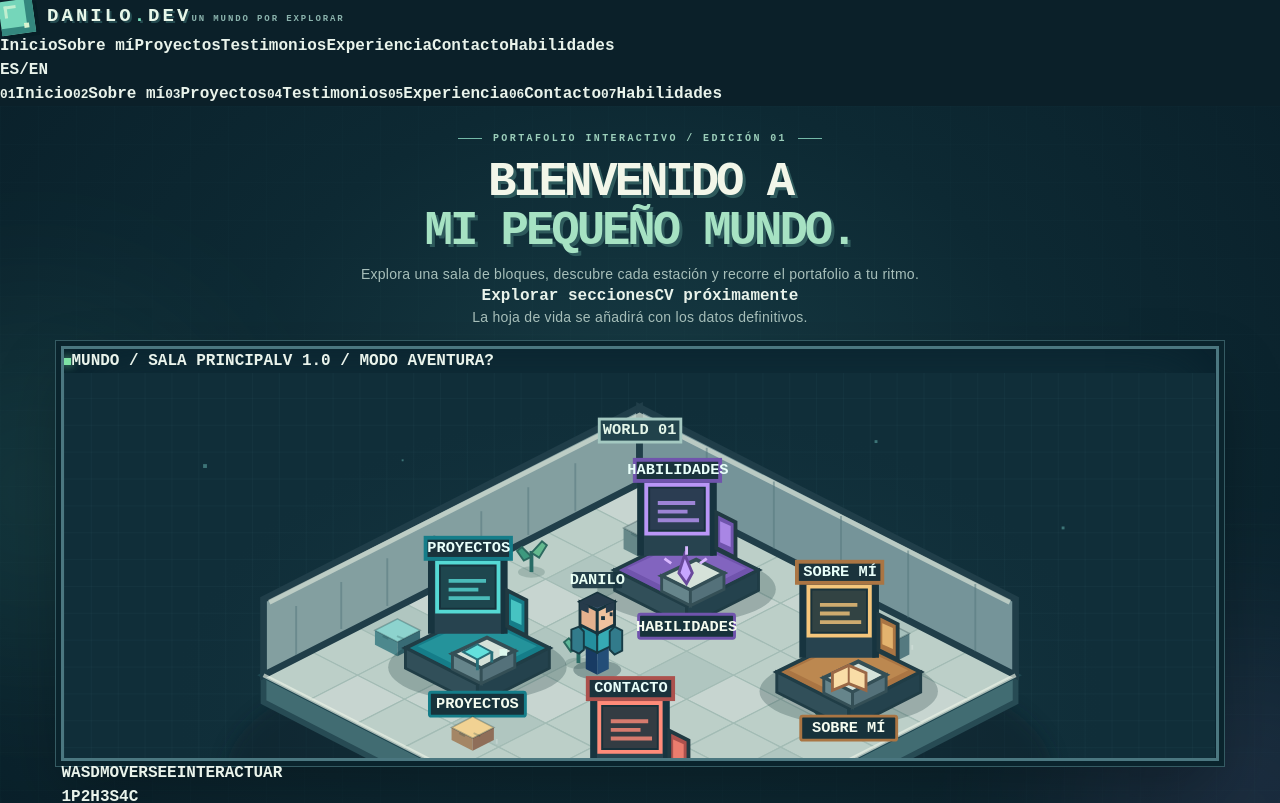
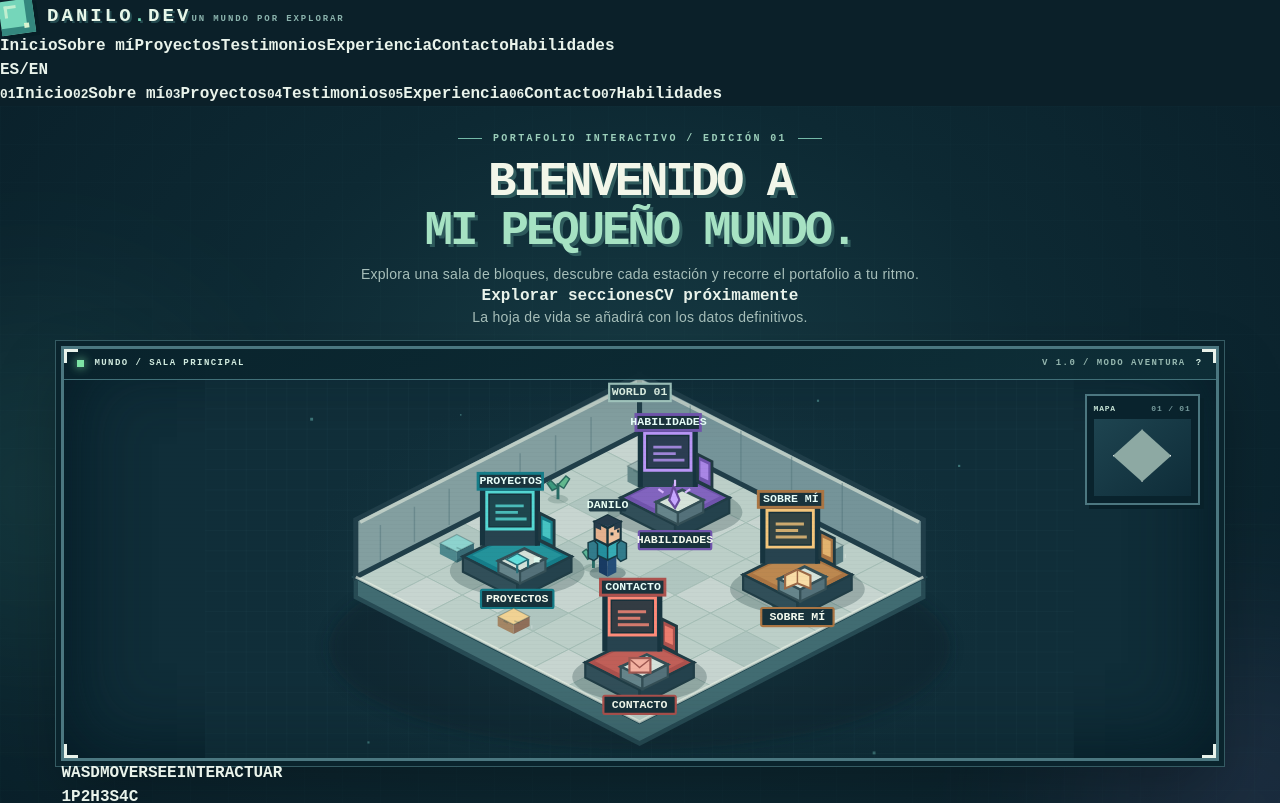
Before and after one commit to danilolarap/Portfolio, a Next.js app: page / in a window 1280 px wide. Shown: the top 803 px of the page. Built offline with nearby package versions, Linux system fonts and the light colour scheme.

Commit message:
style: build portfolio theme part 03

```diff
--- a/src/app/globals.css
+++ b/src/app/globals.css
@@ -242,3 +242,129 @@ button:focus-visible,
     inset 0 0 80px #061e29;
   overflow: hidden;
 }
+.scene-frame:before {
+  content: "";
+  position: absolute;
+  z-index: 2;
+  inset: 0;
+  box-shadow: inset 0 0 80px rgba(5, 24, 31, 0.38);
+  pointer-events: none;
+}
+.scene-frame:after {
+  content: "";
+  position: absolute;
+  inset: 0;
+  z-index: 2;
+  background: repeating-linear-gradient(
+    to bottom,
+    transparent 0,
+    transparent 3px,
+    rgba(3, 20, 25, 0.045) 4px
+  );
+  pointer-events: none;
+}
+.game-world {
+  display: block;
+  width: 100%;
+  height: 100%;
+  object-fit: contain;
+}
+.scene-topline {
+  position: absolute;
+  z-index: 5;
+  top: 0;
+  left: 0;
+  right: 0;
+  height: 31px;
+  padding: 0 13px;
+  display: flex;
+  align-items: center;
+  gap: 10px;
+  background: linear-gradient(
+    90deg,
+    rgba(9, 35, 44, 0.94),
+    rgba(14, 47, 56, 0.86)
+  );
+  border-bottom: 1px solid #417078;
+  color: #d2ece0;
+  font-size: 9px;
+  letter-spacing: 0.16em;
+}
+.scene-topline-right {
+  margin-left: auto;
+  color: #95b7af;
+}
+.scene-topline-right span {
+  color: #dfc18a;
+  margin: 0 9px;
+}
+.scene-corner {
+  position: absolute;
+  z-index: 6;
+  width: 14px;
+  height: 14px;
+  border-color: #a9d4c2;
+  pointer-events: none;
+}
+.corner-tl {
+  top: 0;
+  left: 0;
+  border-left: 3px solid;
+  border-top: 3px solid;
+}
+.corner-tr {
+  top: 0;
+  right: 0;
+  border-right: 3px solid;
+  border-top: 3px solid;
+}
+.corner-bl {
+  bottom: 0;
+  left: 0;
+  border-left: 3px solid;
+  border-bottom: 3px solid;
+}
+.corner-br {
+  bottom: 0;
+  right: 0;
+  border-right: 3px solid;
+  border-bottom: 3px solid;
+}
+.minimap {
+  position: absolute;
+  z-index: 4;
+  right: 16px;
+  top: 45px;
+  width: 115px;
+  background: rgba(9, 35, 44, 0.91);
+  border: 2px solid #4c7780;
+  box-shadow: 4px 4px 0 #08212a;
+  padding: 7px;
+}
+.minimap-head {
+  display: flex;
+  justify-content: space-between;
+  color: #c7e4d6;
+  font-size: 8px;
+  letter-spacing: 0.1em;
+}
+.minimap-head span:last-child {
+  color: #769a9c;
+}
+.minimap-art {
+  position: relative;
+  height: 77px;
+  margin-top: 4px;
+  background: linear-gradient(140deg, #1e4450, #0e2c38);
+  overflow: hidden;
+}
+.mini-diamond {
+  position: absolute;
+  left: 20%;
+  top: 14%;
+  width: 60%;
+  height: 68%;
+  background: #8da9a3;
+  clip-path: polygon(50% 0, 100% 50%, 50% 100%, 0 50%);
+  border: 1px solid white;
+}
```
